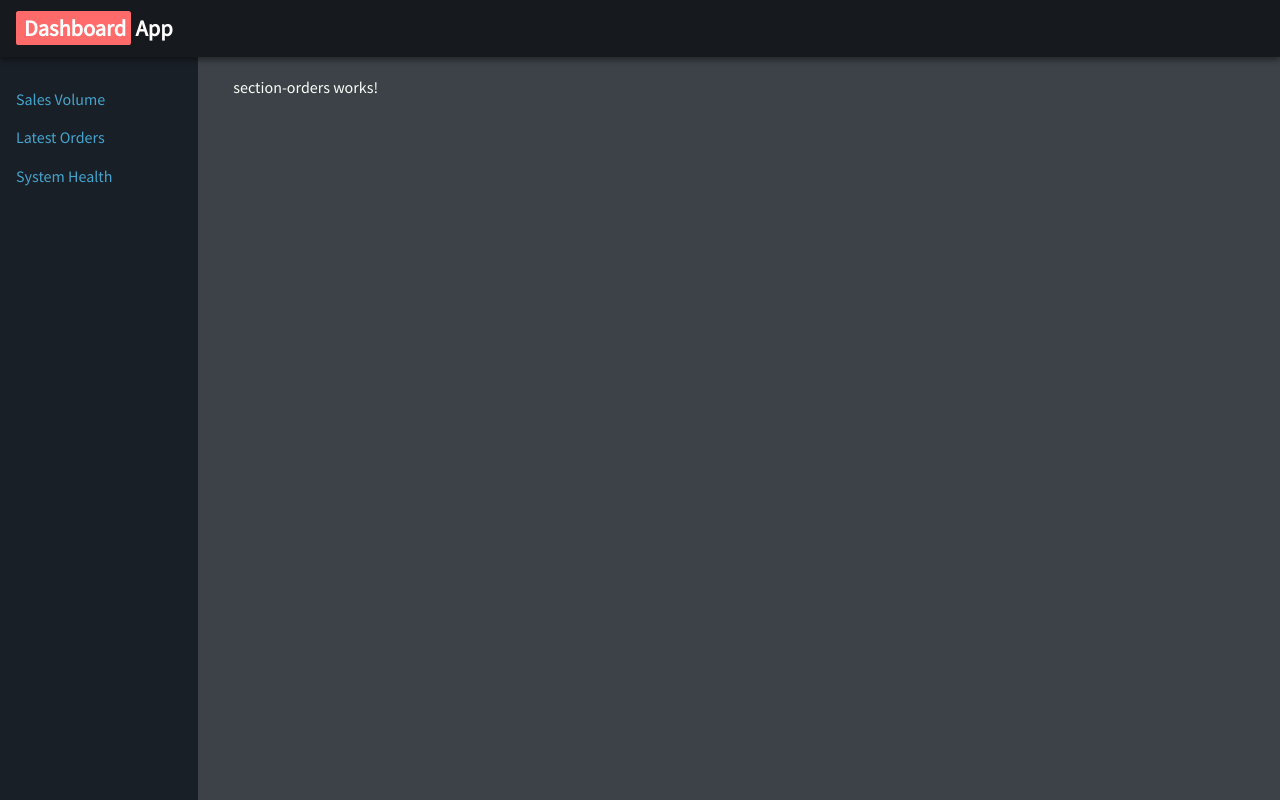
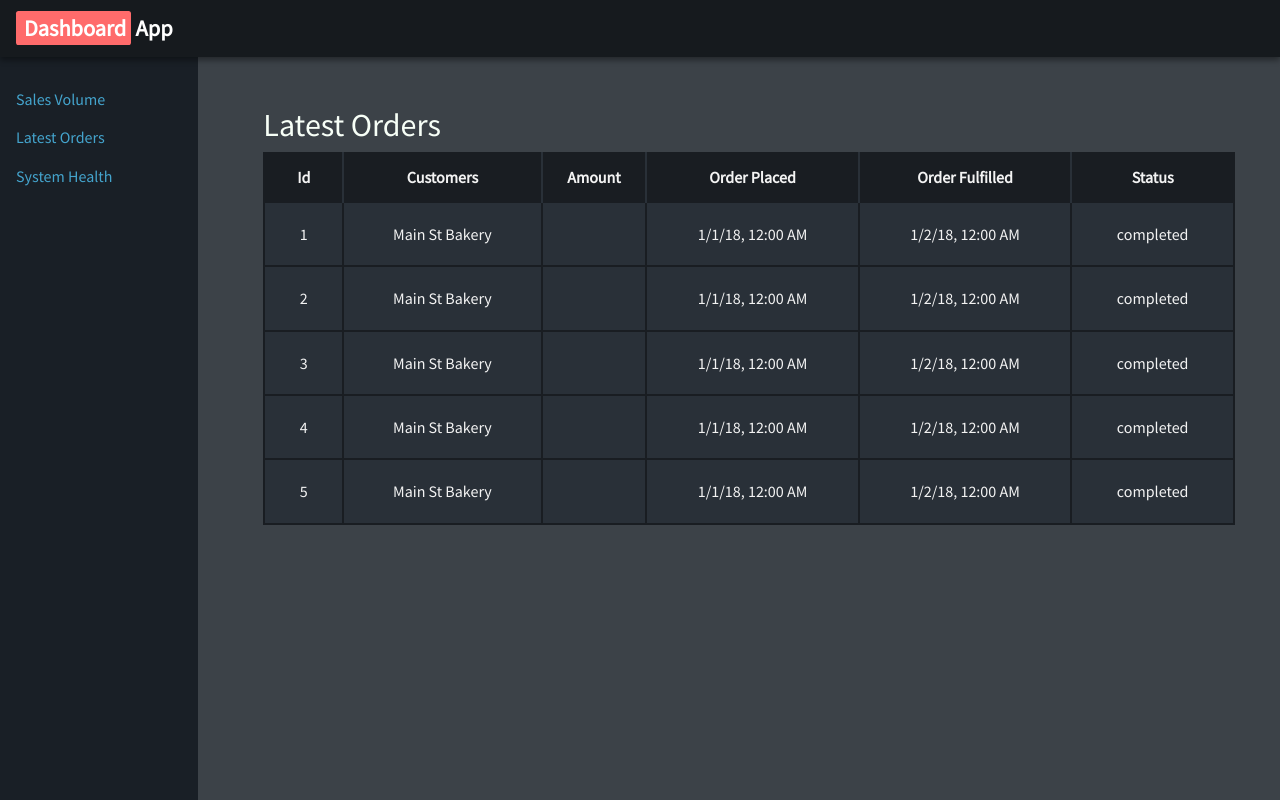
Before and after one commit to pedrofrohmut/dashboard, an Angular app in the folder client/: page /orders in a window 1280 px wide. Built offline with nearby package versions, Linux system fonts and the light colour scheme; what ng2-charts would draw is missing.

Commit message:
Orders Table with Mock Data

```diff
--- a/client/src/app/components/sections/section-orders/section-orders.component.css
+++ b/client/src/app/components/sections/section-orders/section-orders.component.css
@@ -0,0 +1,31 @@
+.table {
+  background-color: #293038;
+  color: #f3f3f3;
+  border: 2px solid #191d22;
+}
+
+.table thead {
+  background-color: #191d22;
+  text-align: center;
+}
+
+.table th {
+  border: 0;
+  border-right: 2px solid #293038;
+  border-left: 2px solid #293038;
+}
+
+.table th:first-child {
+  border-left: 2px solid #191d22;
+}
+
+.table th:last-child {
+  border-right: 2px solid #191d22;
+}
+
+.table td {
+  border-top: 2px solid #191d22;
+  border-right: 2px solid #191d22;
+  padding: 20px 25px;
+  text-align: center;
+}
--- a/client/src/app/components/sections/section-orders/section-orders.component.html
+++ b/client/src/app/components/sections/section-orders/section-orders.component.html
@@ -1 +1,27 @@
-<p>section-orders works!</p>
+<div class="section-container">
+  <h2>Latest Orders</h2>
+
+  <table class="table">
+    <thead>
+      <tr>
+        <th>Id</th>
+        <th>Customers</th>
+        <th>Amount</th>
+        <th>Order Placed</th>
+        <th>Order Fulfilled</th>
+        <th>Status</th>
+      </tr>
+    </thead>
+
+    <tbody>
+      <tr *ngFor="let order of orders">
+        <td>{{ order.id }}</td>
+        <td>{{ order.customer.name }}</td>
+        <td>{{ order.amount }}</td>
+        <td>{{ order.placed | date: "short" }}</td>
+        <td>{{ order.fulfilled | date: "short" }}</td>
+        <td>{{ order.status }}</td>
+      </tr>
+    </tbody>
+  </table>
+</div>
--- a/client/src/app/components/sections/section-orders/section-orders.component.ts
+++ b/client/src/app/components/sections/section-orders/section-orders.component.ts
@@ -1,15 +1,16 @@
-import { Component, OnInit } from '@angular/core';
+import { Component, OnInit } from "@angular/core"
+import Order from "src/app/shared/models/Order"
+import { MOCK_ORDERS } from "src/app/shared/orders.mockdata"
 
 @Component({
-  selector: 'app-section-orders',
-  templateUrl: './section-orders.component.html',
-  styleUrls: ['./section-orders.component.css']
+  selector: "app-section-orders",
+  templateUrl: "./section-orders.component.html",
+  styleUrls: ["./section-orders.component.css"],
 })
 export class SectionOrdersComponent implements OnInit {
+  constructor() {}
 
-  constructor() { }
+  public orders: Order[] = MOCK_ORDERS
 
-  ngOnInit() {
-  }
-
+  ngOnInit() {}
 }
--- /dev/null
+++ b/client/src/app/shared/models/Customer.ts
@@ -0,0 +1,6 @@
+export default interface Customer {
+  id: number
+  name: string
+  email: string
+  state: string
+}
--- /dev/null
+++ b/client/src/app/shared/models/Order.ts
@@ -0,0 +1,10 @@
+import Customer from "./Customer"
+
+export default interface Order {
+  id: number
+  customer: Customer
+  total: number
+  placed: Date
+  fulfilled: Date
+  status: string
+}
--- /dev/null
+++ b/client/src/app/shared/orders.mockdata.ts
@@ -0,0 +1,69 @@
+import Order from "./models/Order"
+
+export const MOCK_ORDERS: Order[] = [
+  {
+    id: 1,
+    customer: {
+      id: 1,
+      name: "Main St Bakery",
+      email: "mainst@mail.com",
+      state: "CO",
+    },
+    total: 230,
+    placed: new Date(2017, 12, 1),
+    fulfilled: new Date(2017, 12, 2),
+    status: "completed",
+  },
+  {
+    id: 2,
+    customer: {
+      id: 1,
+      name: "Main St Bakery",
+      email: "mainst@mail.com",
+      state: "CO",
+    },
+    total: 230,
+    placed: new Date(2017, 12, 1),
+    fulfilled: new Date(2017, 12, 2),
+    status: "completed",
+  },
+  {
+    id: 3,
+    customer: {
+      id: 1,
+      name: "Main St Bakery",
+      email: "mainst@mail.com",
+      state: "CO",
+    },
+    total: 230,
+    placed: new Date(2017, 12, 1),
+    fulfilled: new Date(2017, 12, 2),
+    status: "completed",
+  },
+  {
+    id: 4,
+    customer: {
+      id: 1,
+      name: "Main St Bakery",
+      email: "mainst@mail.com",
+      state: "CO",
+    },
+    total: 230,
+    placed: new Date(2017, 12, 1),
+    fulfilled: new Date(2017, 12, 2),
+    status: "completed",
+  },
+  {
+    id: 5,
+    customer: {
+      id: 1,
+      name: "Main St Bakery",
+      email: "mainst@mail.com",
+      state: "CO",
+    },
+    total: 230,
+    placed: new Date(2017, 12, 1),
+    fulfilled: new Date(2017, 12, 2),
+    status: "completed",
+  },
+]
```
